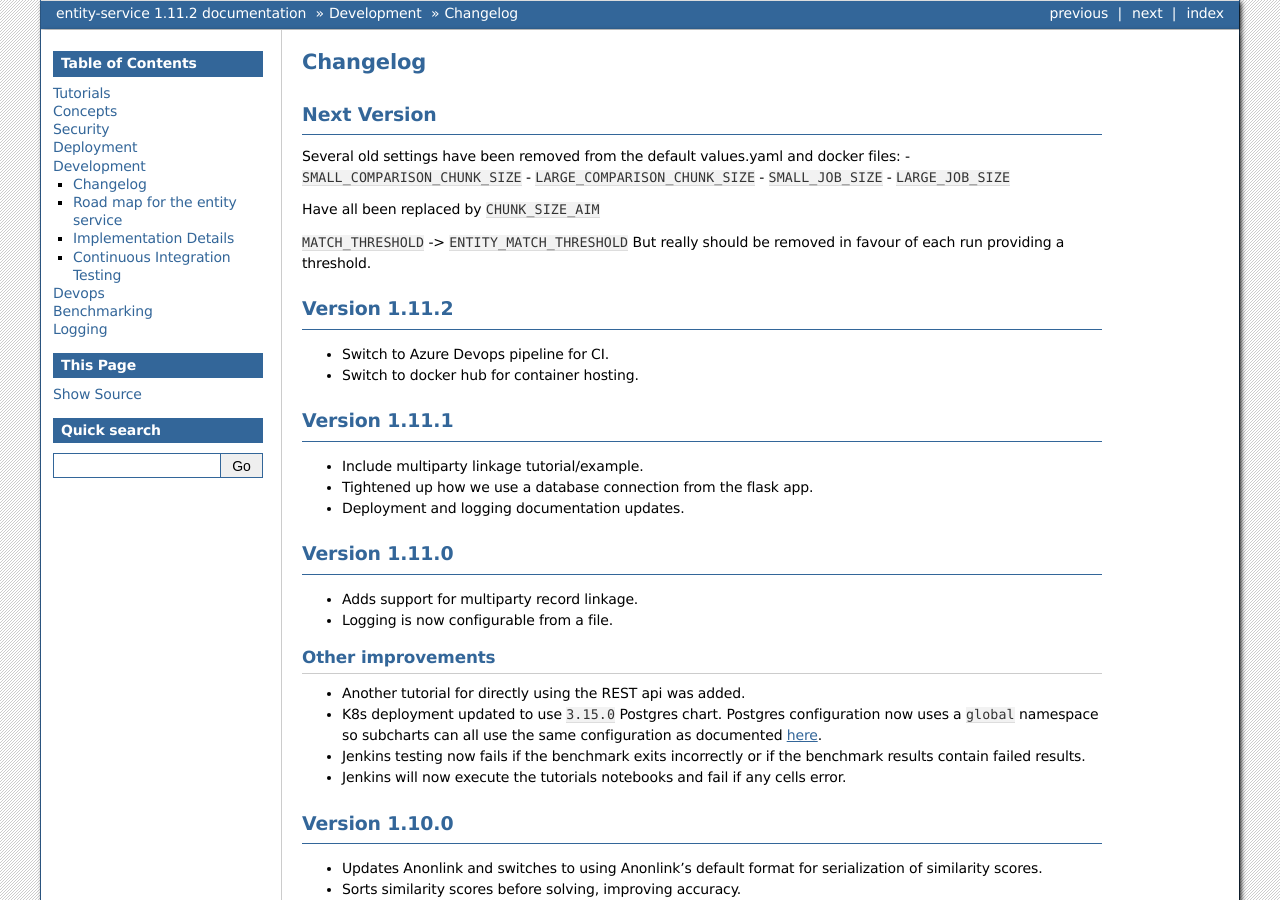
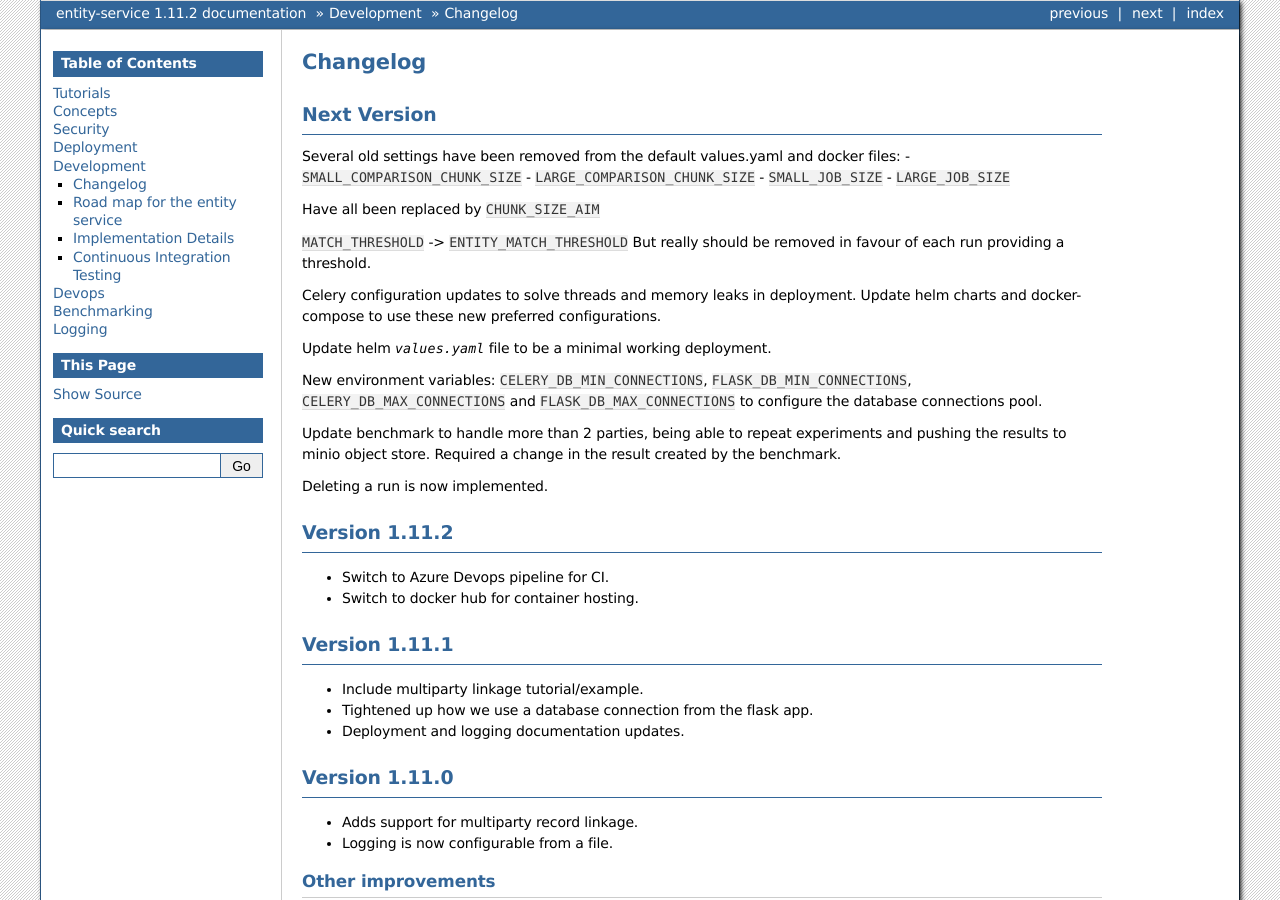
Before and after one commit to data61/anonlink-entity-service, a Sphinx documentation site: the page built from docs/changelog.rst, in a window 1280 px wide and 900 px high. Built offline with Sphinx 7.4.7, drawn with Linux system fonts in a browser that asks for light colours; formulas are drawn with MathJax 3.

Commit message:
Forgot to update the changelog. Includes more than just my PR.

```diff
--- a/docs/changelog.rst
+++ b/docs/changelog.rst
@@ -17,6 +17,21 @@ Have all been replaced by ``CHUNK_SIZE_AIM``
 
 ``MATCH_THRESHOLD`` -> ``ENTITY_MATCH_THRESHOLD``
 But really should be removed in favour of each run providing a threshold.
+
+Celery configuration updates to solve threads and memory leaks in deployment.
+Update helm charts and docker-compose to use these new preferred configurations.
+
+Update helm `values.yaml` file to be a minimal working deployment.
+
+New environment variables: ``CELERY_DB_MIN_CONNECTIONS``, ``FLASK_DB_MIN_CONNECTIONS``, ``CELERY_DB_MAX_CONNECTIONS`` and ``FLASK_DB_MAX_CONNECTIONS``
+to configure the database connections pool.
+
+
+Update benchmark to handle more than 2 parties, being able to repeat experiments and pushing the results to minio object store.
+Required a change in the result created by the benchmark.
+
+Deleting a run is now implemented.
+
 
 Version 1.11.2
 --------------
```
